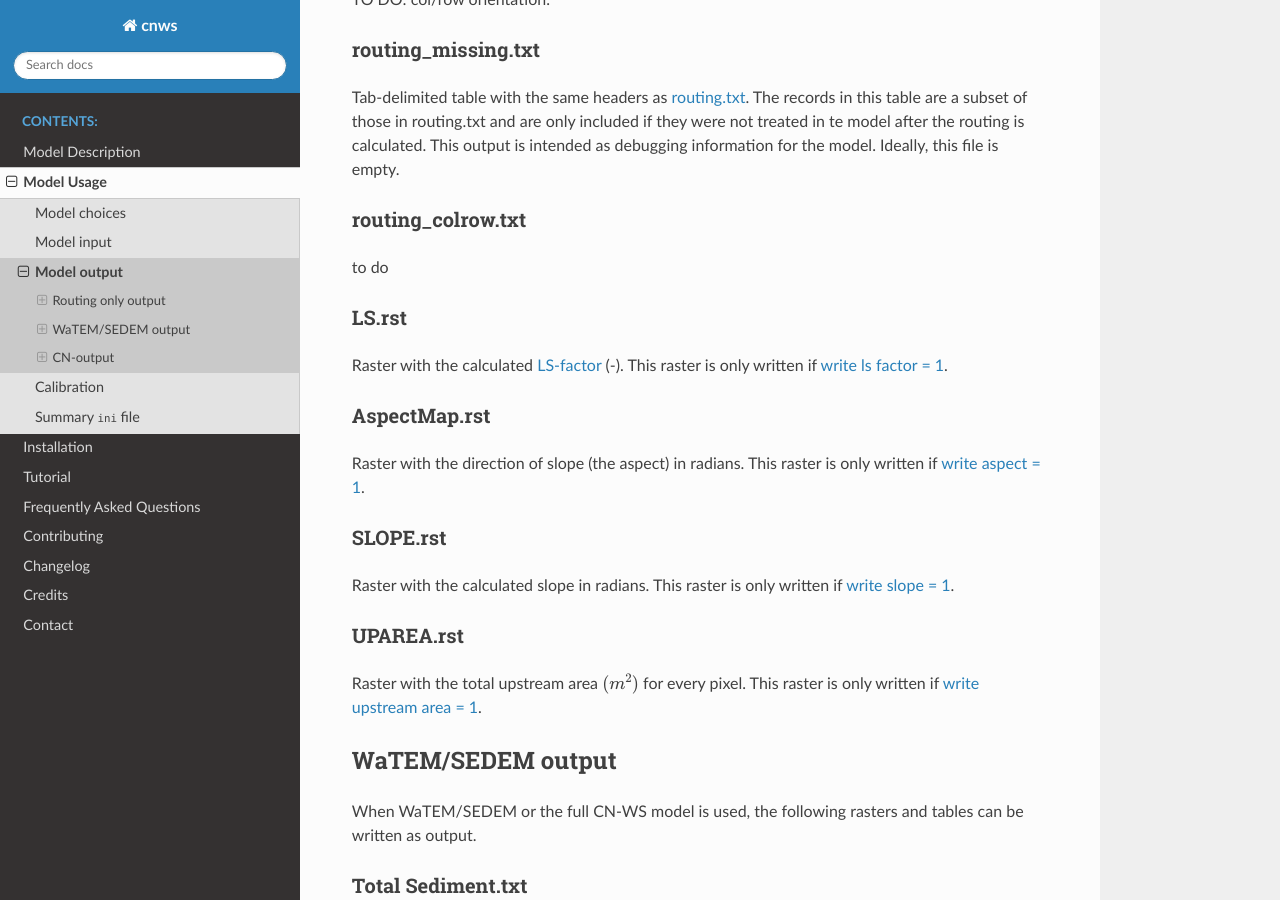
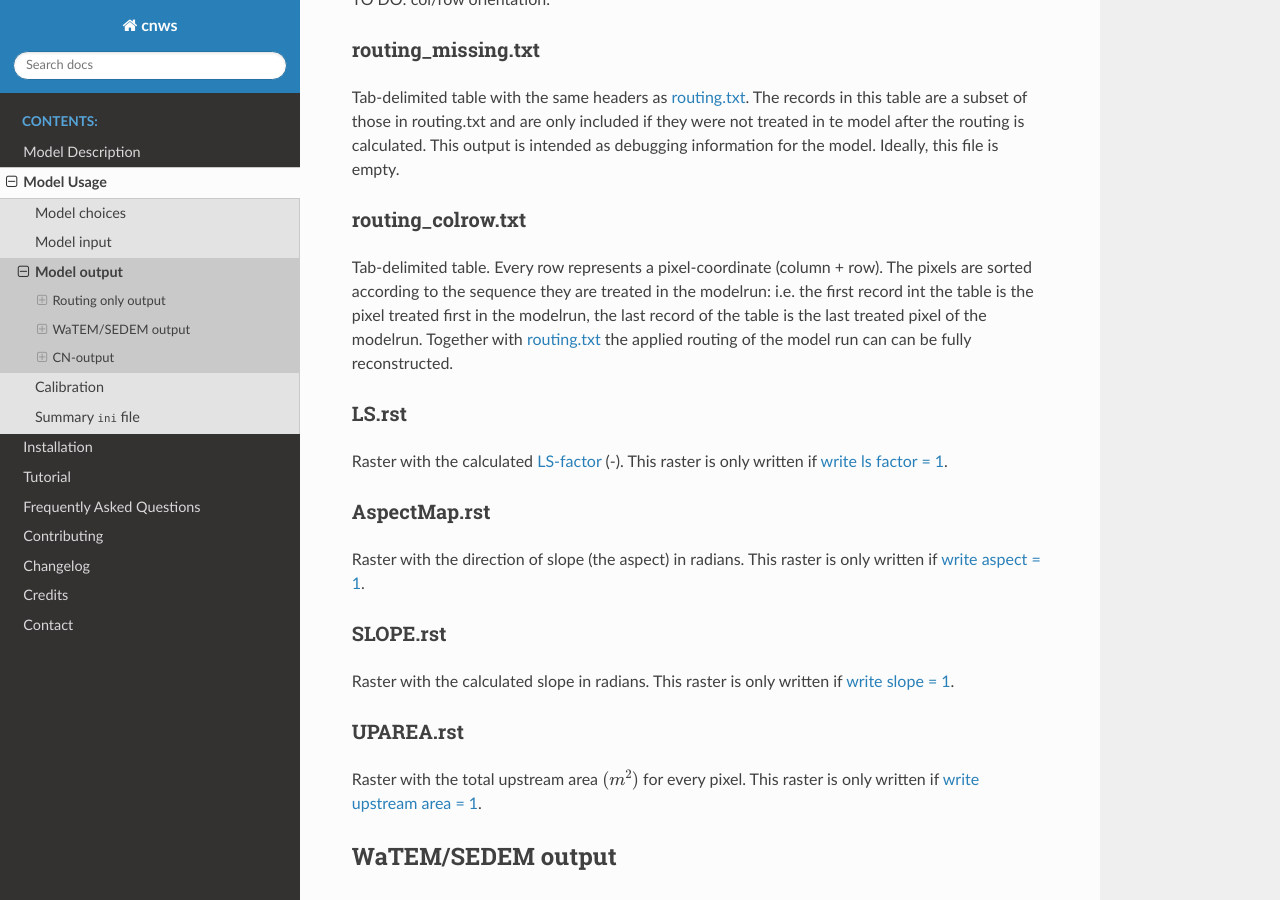
Before and after one commit to watem-sedem/watem-sedem, a Sphinx documentation site: the page built from docs/output.rst, in a window 1280 px wide and 900 px high, scrolled down 878 px. Built offline with Sphinx 7.4.7 and the Read the Docs theme 2.0.0, drawn with Linux system fonts in a browser that asks for light colours.

Commit message:
Add info on routing_colrow.txt

```diff
--- a/docs/output.rst
+++ b/docs/output.rst
@@ -64,7 +64,12 @@ file is empty.
 routing_colrow.txt
 ******************
 
-to do
+Tab-delimited table. Every row represents a pixel-coordinate (column + row).
+The pixels are sorted according to the sequence they are treated in the modelrun:
+i.e. the first record int the table is the pixel treated first in the modelrun,
+the last record of the table is the last treated pixel of the modelrun.
+Together with :ref:`routing.txt <routingtxt>` the applied routing of the model
+run can can be fully reconstructed.
 
 .. _lsmap:
 
```
